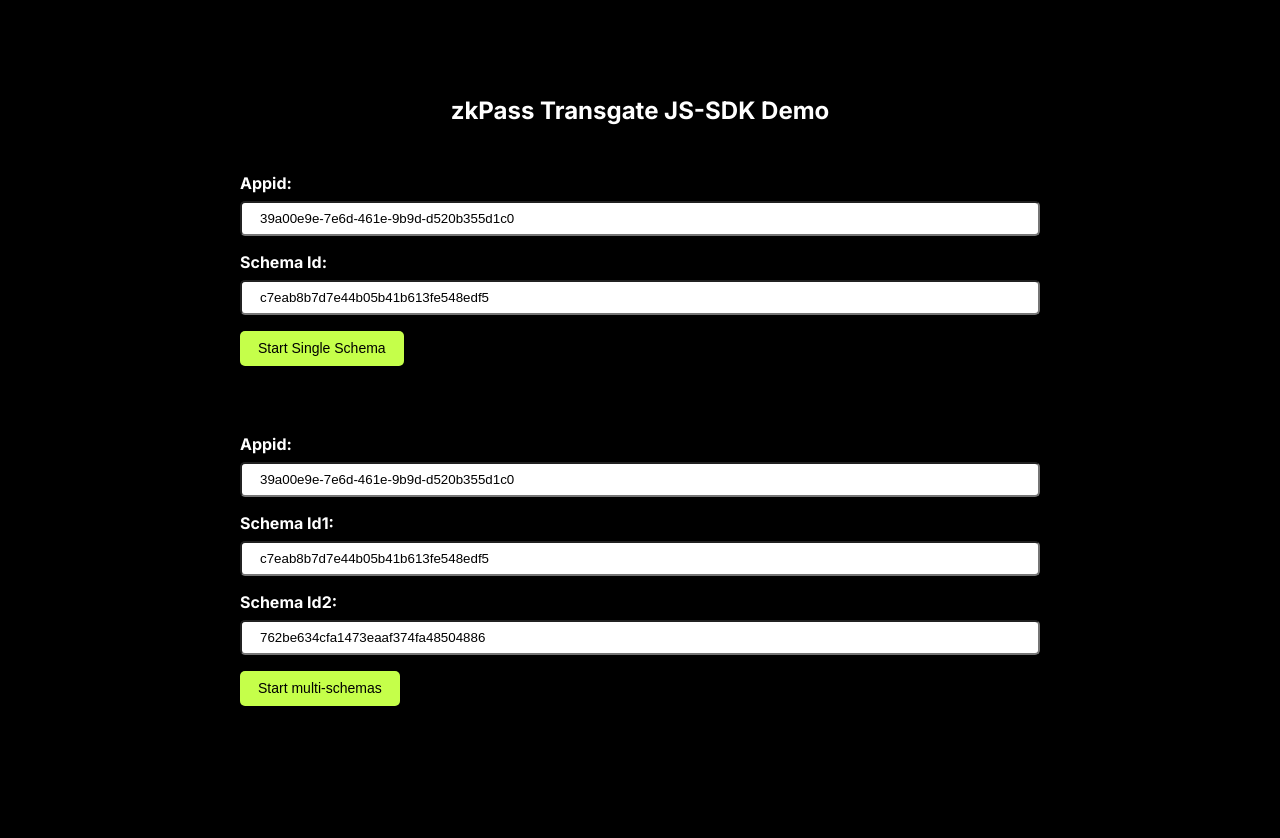
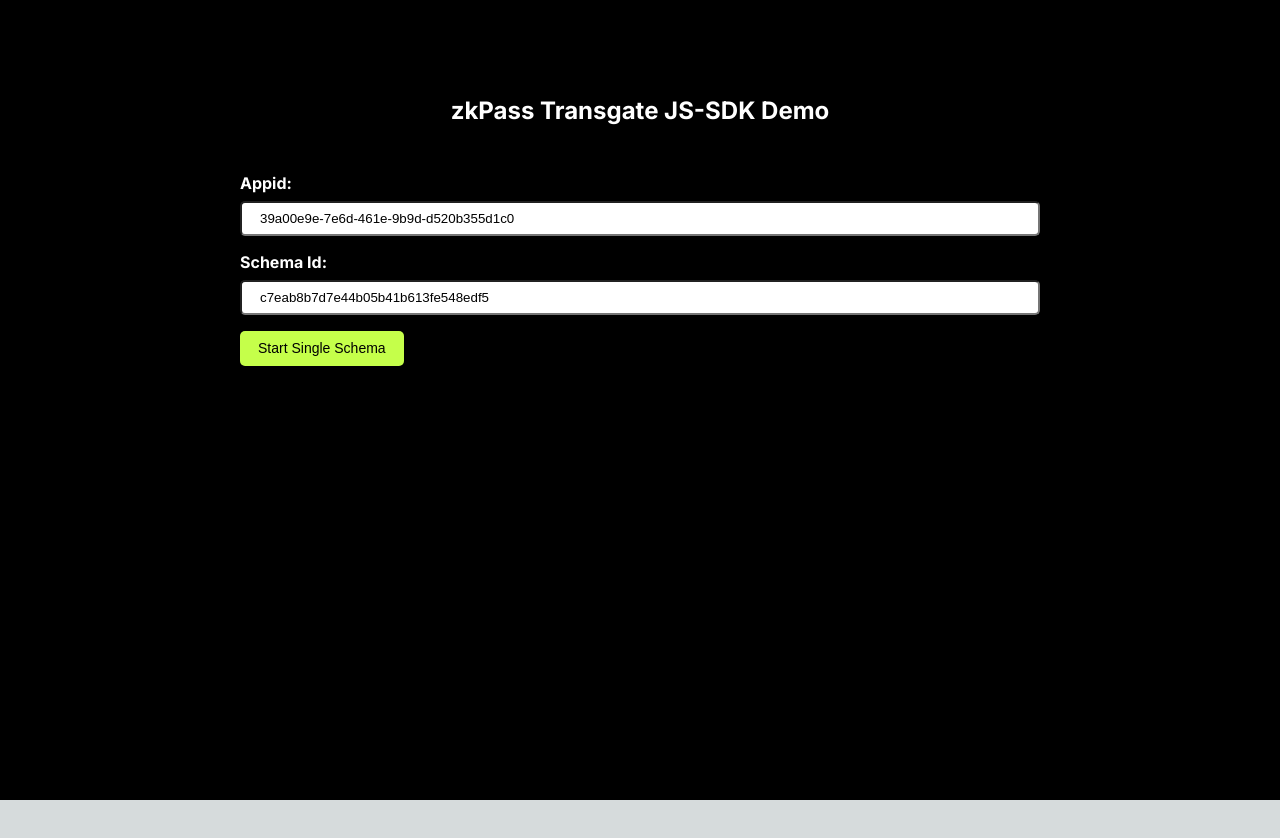
Before and after one commit to mxber2022/zkPass-zkHackKrakow, a Next.js app in the folder front-end-JS-SDK/: page / in a window 1280 px wide. Shown: the top 838 px of the page. After the commit the page ends 800 px from the top, so only its background shows below. Built offline with nearby package versions, Linux system fonts and the light colour scheme.

Commit message:
Update page.tsx

```diff
--- a/front-end-JS-SDK/src/app/page.tsx
+++ b/front-end-JS-SDK/src/app/page.tsx
@@ -145,7 +145,7 @@
             {result && <JSONPretty themeClassName='custom-json-pretty' id='json-pretty' data={result}></JSONPretty>}
           </FormItem>
         </FromContainer>
-        <FromContainer>
+        {/* <FromContainer>
           <FormItem>
             <Label>Appid:</Label>
             <Input value={appid2} onInput={(e) => setAppid2(e.target.value)} />
@@ -154,11 +154,11 @@
             <Label>Schema Id1:</Label>
             <Input value={value2} onInput={(e) => setValue2(e.target.value)} />
           </FormItem>
-          <FormItem>
+           <FormItem>
             <Label>Schema Id2:</Label>
             <Input value={value3} onInput={(e) => setValue3(e.target.value)} />
           </FormItem>
-          <FormItem>
+           <FormItem>
             <RightContainer>
               <Button onClick={() => start([value2, value3], appid2)}>Start multi-schemas</Button>
             </RightContainer>
@@ -166,7 +166,7 @@
           <FormItem>
             {result2 && <JSONPretty themeClassName='custom-json-pretty' id='json-pretty1' data={result2}></JSONPretty>}
           </FormItem>
-        </FromContainer>
+        </FromContainer> */}
       </FormGrid>
     </main>
   )
```
